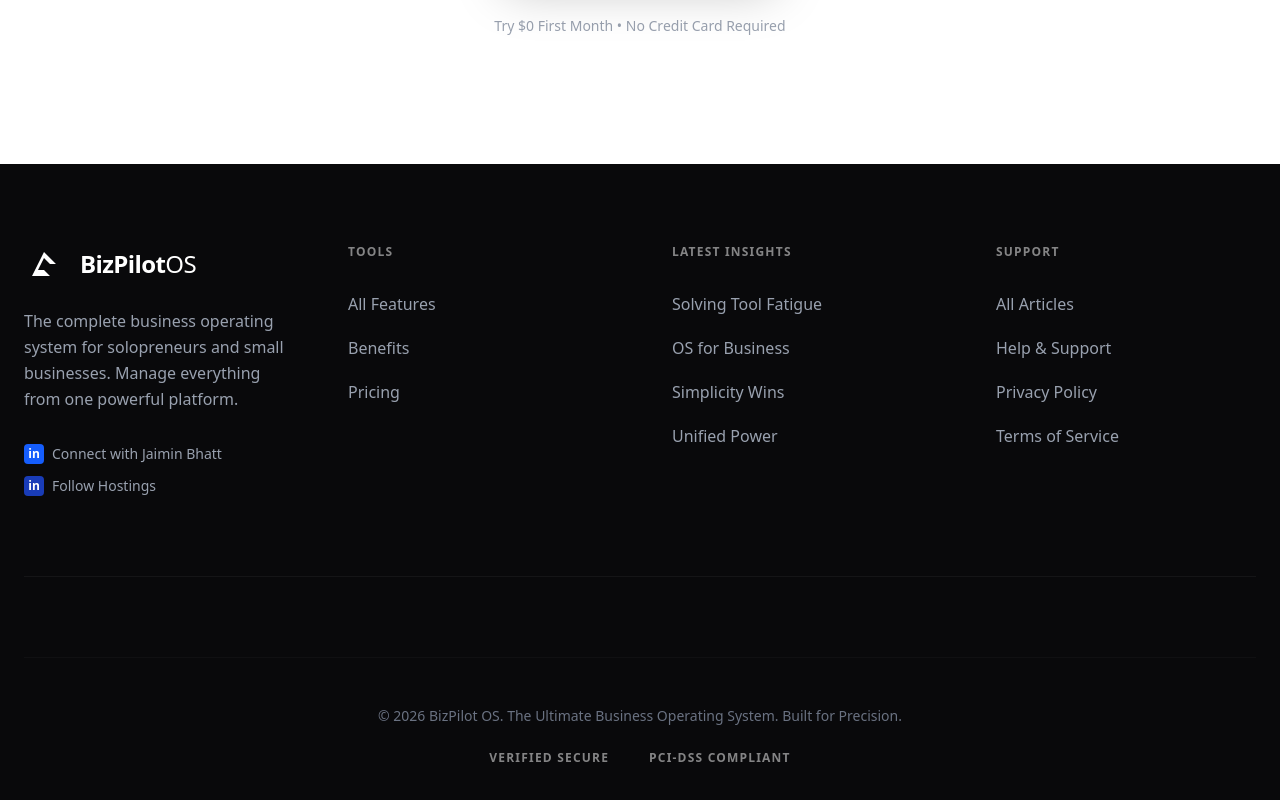
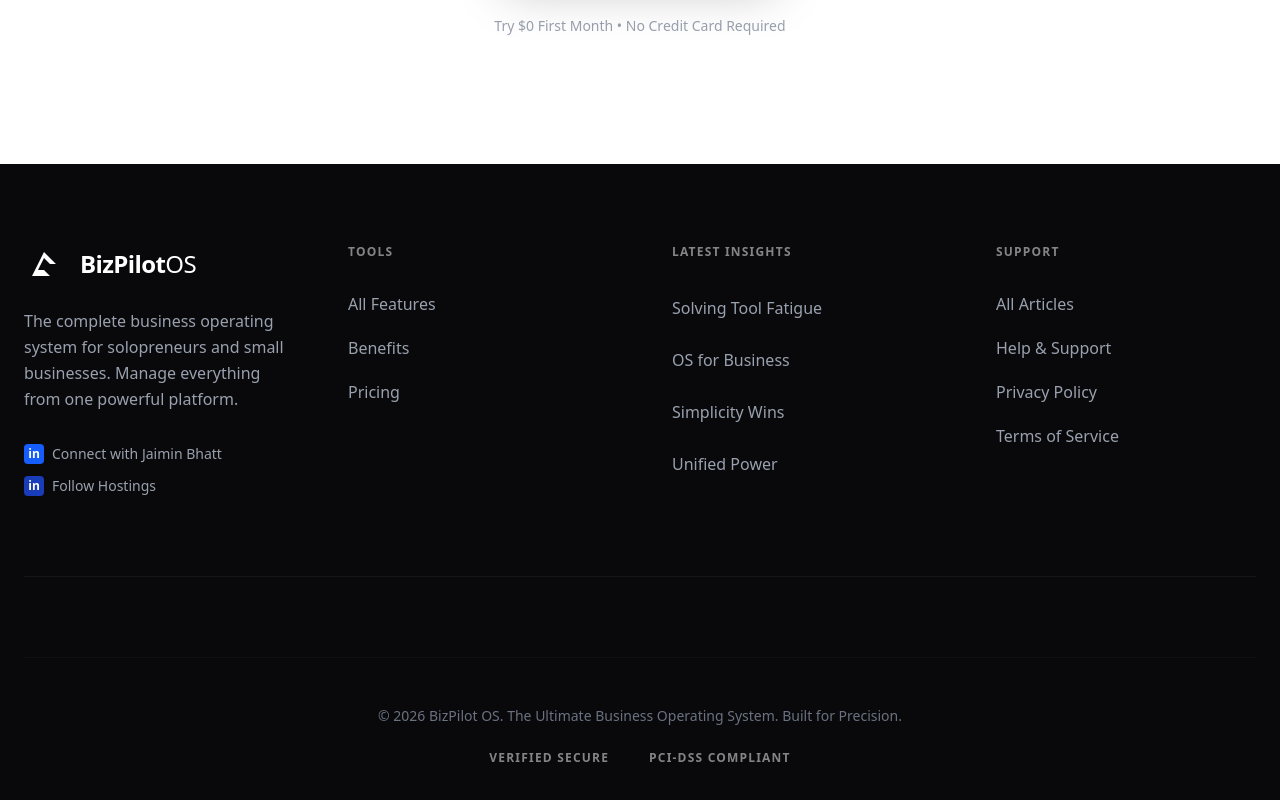
Before and after one commit to elitehostingsin-lang/BizPilot-OS, a Next.js app: page / in a window 1280 px wide. Shown: the part 4561-5361 px from the top of the page. Built offline with nearby package versions, Linux system fonts and the light colour scheme.

Commit message:
fix: restore working footer links and improve blog listing UI

```diff
--- a/app/blog/page.tsx
+++ b/app/blog/page.tsx
@@ -48,17 +48,18 @@
                         {blogPosts.map((post, index) => (
                             <article
                                 key={post.slug}
-                                className="group relative border-b border-gray-100 pb-12 last:border-0 animate-in fade-in slide-in-from-bottom-8 duration-700 hover:scale-[1.01] transition-transform"
+                                className="group relative border-b border-gray-100 pb-12 last:border-0 animate-in fade-in slide-in-from-bottom-8 duration-700 hover:bg-gray-50/50 rounded-2xl transition-colors p-4 -mx-4"
                                 style={{ animationDelay: `${index * 150}ms` }}
                             >
                                 <Link href={`/blog/${post.slug}`} className="block">
                                     <div className="flex flex-col md:flex-row md:items-start gap-8">
                                         {/* Featured Image */}
-                                        <div className="md:w-1/3 relative aspect-video rounded-2xl overflow-hidden shadow-lg group-hover:shadow-2xl transition-shadow">
-                                            <img
+                                        <div className="md:w-1/3 relative aspect-video rounded-2xl overflow-hidden shadow-sm group-hover:shadow-md transition-shadow">
+                                            <Image
                                                 src={post.image}
                                                 alt={post.title}
-                                                className="object-cover w-full h-full group-hover:scale-105 transition-transform duration-500"
+                                                fill
+                                                className="object-cover group-hover:scale-105 transition-transform duration-500"
                                             />
                                         </div>
 
@@ -80,9 +81,9 @@
                                                         <p className="text-xs text-gray-400">5 min read</p>
                                                     </div>
                                                 </div>
-                                                <div className="inline-flex items-center gap-2 text-sm font-bold uppercase tracking-widest text-black group-hover:gap-3 transition-all">
+                                                <span className="inline-flex items-center gap-2 text-sm font-bold uppercase tracking-widest text-black group-hover:underline decoration-2 underline-offset-4 transition-all">
                                                     Read Article <ArrowRight className="h-4 w-4" />
-                                                </div>
+                                                </span>
                                             </div>
                                         </div>
                                     </div>
--- a/app/page.tsx
+++ b/app/page.tsx
@@ -411,10 +411,10 @@
             <div>
               <h4 className="font-bold text-lg mb-8 uppercase tracking-widest text-xs opacity-50">Latest Insights</h4>
               <ul className="space-y-5 text-gray-400 font-medium">
-                <li><Link href="/blog/why-businesses-struggle-with-too-many-tools" className="hover:text-white transition-colors">Solving Tool Fatigue</Link></li>
-                <li><Link href="/blog/what-is-a-business-operating-system" className="hover:text-white transition-colors">OS for Business</Link></li>
-                <li><Link href="/blog/simplicity-over-hype-product-building" className="hover:text-white transition-colors">Simplicity Wins</Link></li>
-                <li><Link href="/blog/the-power-of-unified-analytics" className="hover:text-white transition-colors">Unified Power</Link></li>
+                <li><Link href="/blog/why-businesses-struggle-with-too-many-tools" className="hover:text-white transition-colors block py-1">Solving Tool Fatigue</Link></li>
+                <li><Link href="/blog/what-is-a-business-operating-system" className="hover:text-white transition-colors block py-1">OS for Business</Link></li>
+                <li><Link href="/blog/simplicity-over-hype-product-building" className="hover:text-white transition-colors block py-1">Simplicity Wins</Link></li>
+                <li><Link href="/blog/the-power-of-unified-analytics" className="hover:text-white transition-colors block py-1">Unified Power</Link></li>
               </ul>
             </div>
 
```
